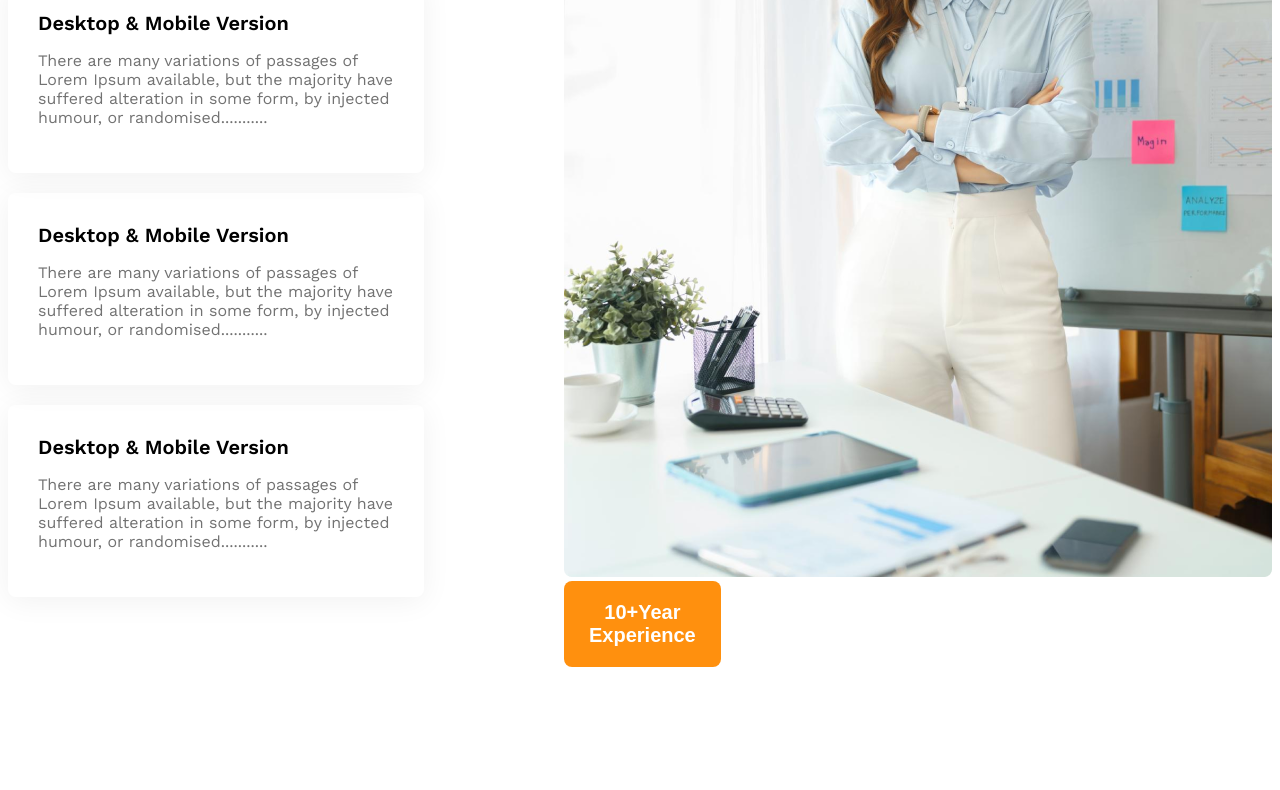
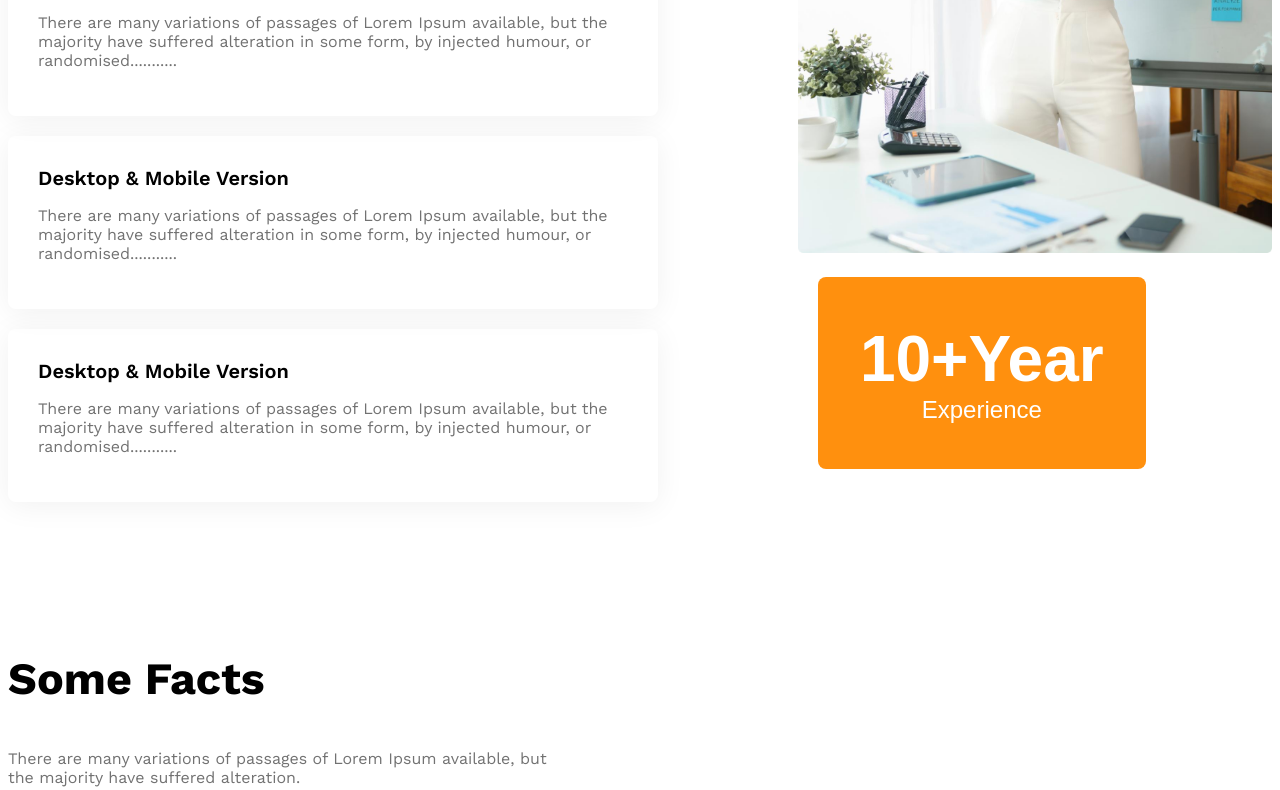
Before and after one commit to santunray1/G3-aechitects-website, a plain HTML site: page index.html in a window 1280 px wide. Shown: the part 2557-3347 px from the top of the page. Drawn offline with nearby package versions, Linux system fonts and the light colour scheme.

Commit message:
added sdfsdg

```diff
--- a/index.html
+++ b/index.html
@@ -74,7 +74,7 @@
                 </div>
 
             </div>
-            <div>
+            <div class="featured-architect">
                 <img src="images/architect.png" alt="">
                 <button id="experience-badge" class="btn-primary">
                     <span id="experience-year">10+Year</span>
--- a/styles/architects.css
+++ b/styles/architects.css
@@ -145,6 +145,29 @@ main > section{
 
 }
 
+#experience-badge{
+    padding: 45px 42px ;
+    font-size: 1.5rem;
+    font-weight: 500;
+    margin-left: -100px;
+    margin-top: -100px;
+}
+#experience-badge:hover{
+    box-shadow: red;
+    color: red;
+    background-color: rgb(221, 239, 255);
+
+}
+
+#experience-year{
+    font-size: 4rem;
+    font-weight: 700;
+}
+
+.featured-architect img{
+    width: 100%;
+}
+
 /* same fact related styles */
 .facts-container{
     display: grid;
@@ -198,6 +221,7 @@ main > section{
 @media screen and (max-width: 576px) {
     .navbar,
     .nav-links,
+    .features,
     .teams{
         flex-direction: column;
     }
@@ -224,11 +248,14 @@ main > section{
     margin-left: 20px;
 }
 }
-
+#experience-badge{
+    margin-top: 20px;
+    margin-left: 20px;
+}
 
 /* msdium size device */
 @media screen and (min-width: 576px) and (max-width: 992px) {
-    .teams{
+    .teams, .features{
         flex-direction: column;
     }
     .our-features{
@@ -239,4 +266,9 @@ main > section{
         gap: 50px;
         justify-items: center;
     }
+    #experience-badge{
+    margin-top: 20px;
+    margin-left: 20px;
 }
+
+}
```
